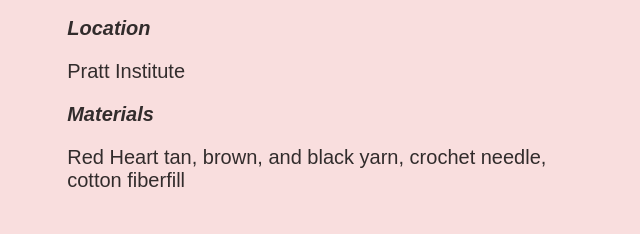
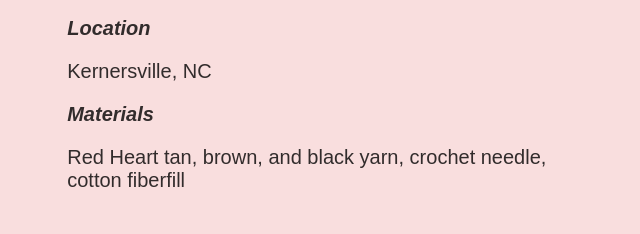
Before and after one commit to teamskwod1/gracesgarments, a plain HTML site: page appa.html in a window 1280 px wide. Shown: the part 519-753 px from the top of the page, 4-644 px from the left. Drawn offline with Linux system fonts and the light colour scheme.

Commit message:
Update appa.html

```diff
--- a/appa.html
+++ b/appa.html
@@ -121,7 +121,7 @@
             <h2>Date</h2>
             <p>November 2020</p>
             <h2>Location</h2>
-            <p>Pratt Institute</p>
+            <p>Kernersville, NC</p>
             <h2>Materials</h2>
             <p>Red Heart tan, brown, and black yarn, crochet needle, cotton fiberfill</p>
         </div>
```
